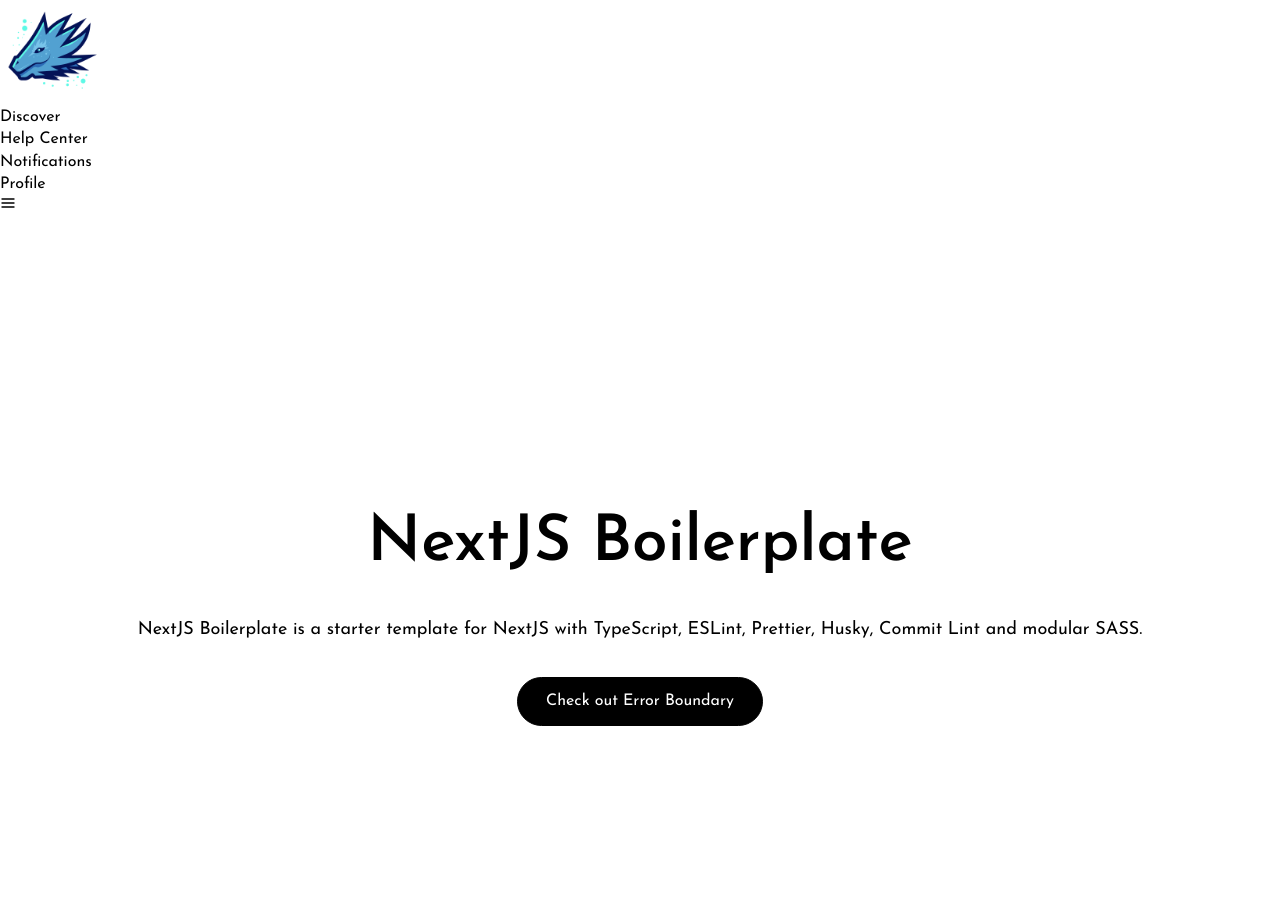
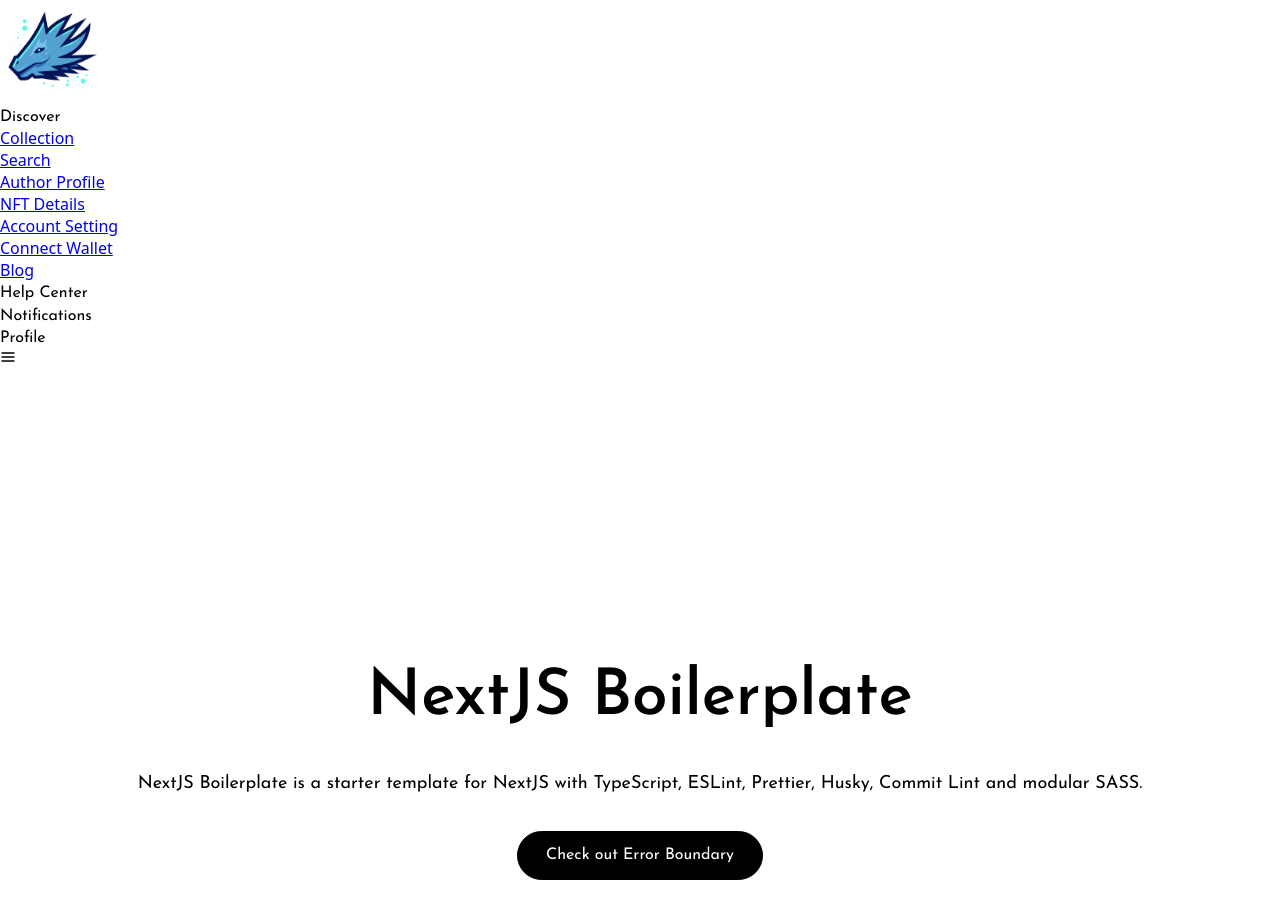
Before and after one commit to akshatmittal61/old-nft-marketplace, a Next.js app: page / in a window 1280 px wide. Both pictures are taken after a click on the element "Discover". Shown: the top 918 px of the page. Built offline with nearby package versions, Linux system fonts and the light colour scheme; no server answers; a web font is replaced by a local one.

Commit message:
feat: added data to discover component

```diff
--- a/components/Header/Discover/index.tsx
+++ b/components/Header/Discover/index.tsx
@@ -1,11 +1,24 @@
 import React from "react";
 import { stylesConfig } from "@/utils/functions";
 import styles from "./styles.module.scss";
+import { discoverMenu } from "@/constants/header";
+import Link from "next/link";
 
 const classes = stylesConfig(styles, "header-discover");
 
 const HeaderDiscover: React.FC = () => {
-	return <div className={classes("")}></div>;
+	return (
+		<div className={classes("")}>
+			{discoverMenu.map((item, index) => (
+				<div
+					key={`header-discover-menu-${index}`}
+					className={classes("item")}
+				>
+					<Link href={item.path}>{item.name}</Link>
+				</div>
+			))}
+		</div>
+	);
 };
 
 export default HeaderDiscover;
--- /dev/null
+++ b/constants/header.ts
@@ -0,0 +1,33 @@
+export const discoverMenu: {
+	name: string;
+	path: string;
+}[] = [
+	{
+		name: "Collection",
+		path: "collection",
+	},
+	{
+		name: "Search",
+		path: "search",
+	},
+	{
+		name: "Author Profile",
+		path: "author-profile",
+	},
+	{
+		name: "NFT Details",
+		path: "NFT-details",
+	},
+	{
+		name: "Account Setting",
+		path: "account-setting",
+	},
+	{
+		name: "Connect Wallet",
+		path: "connect-wallet",
+	},
+	{
+		name: "Blog",
+		path: "blog",
+	},
+];
```
